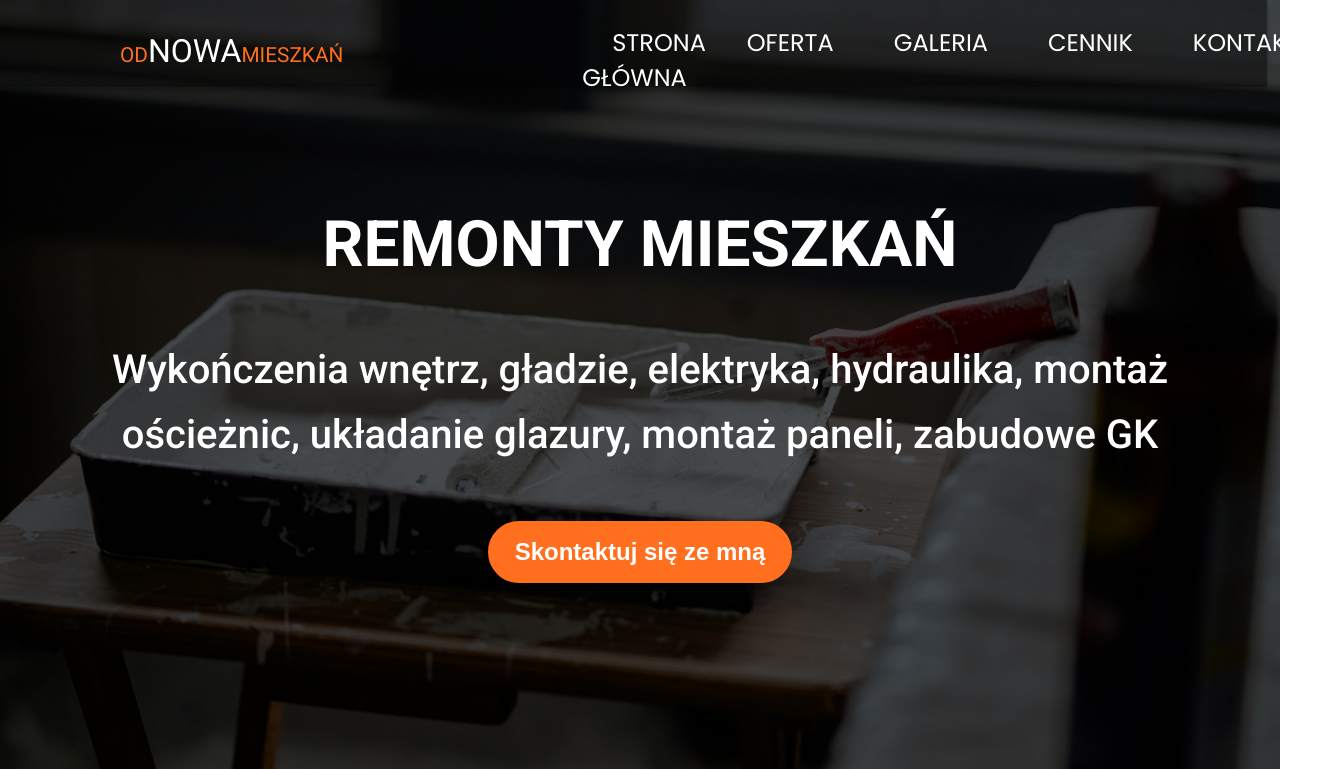
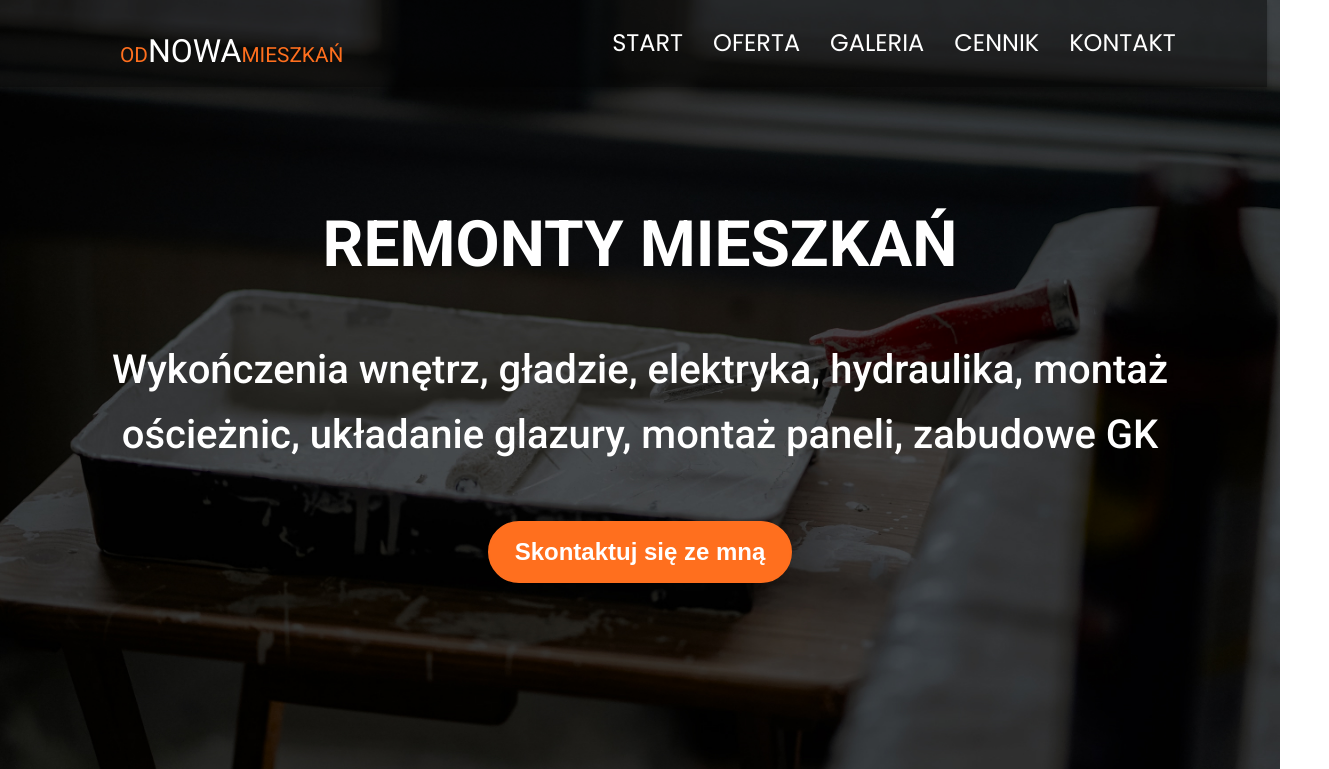
Before and after one commit to Blazej-oWo/construction_industry, a website: page index.html in a window 1280 px wide. Shown: the top 769 px of the page, 1329 px wide, since content can reach past the window. Drawn offline with Linux system fonts and the light colour scheme.

Commit message:
working on..

```diff
--- a/index.html
+++ b/index.html
@@ -25,7 +25,7 @@
 
                 <nav class="navigation--desktop">
                     <ul>
-                        <li><a class="active" href="#">Strona główna</a></li>
+                        <li><a class="active" href="#">Start</a></li>
 
                         <li><a href="#">Oferta</a></li>
 
@@ -55,7 +55,7 @@
                 <div class="menu">
                     <nav>
                         <ul class="menu__list">
-                            <li><a class="active" href="#">Strona główna</a></li>
+                            <li><a class="active" href="#">Start</a></li>
 
                             <li><a href="#">Oferta</a></li>
 
--- a/scss/components/_navigation.scss
+++ b/scss/components/_navigation.scss
@@ -14,8 +14,23 @@
             margin: 0 30px;
             color: $white-color;
 
+            &::after {
+                content: "";
+                position: absolute;
+                top: 100%;
+                left: 0;
+                width: 0;
+                height: 6px;
+                background-color: $orange-color;
+                transition: width 0.2s ease-in;
+            }
+
             &:hover {
                 color: $orange-color;
+
+                &::after {
+                    width: 100%;
+                }
             }
         }
     }
```
Also changed, not shown: css/style.css, 1 other file.
